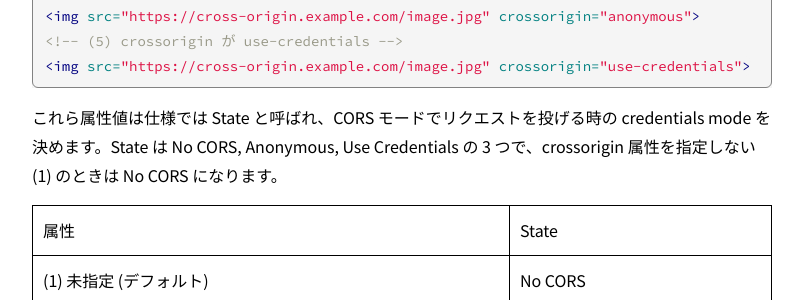
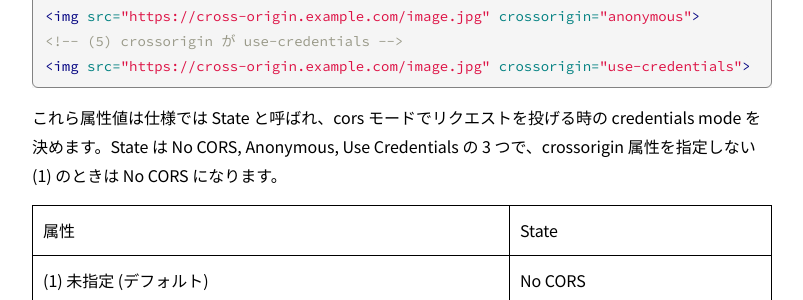
Before and after one commit to nhiroki/nhiroki.github.io, a Jekyll site: the page built from _posts/2021-01-07-crossorigin-attribute.md, in a window 1280 px wide and 900 px high, scrolled down 2197 px. Shown: the part 155-455 px from the top of the window, without its empty margins (238-1041 px from the left). Built offline with Jekyll 4.4.1, drawn with Linux system fonts in a browser that asks for light colours; comment, search, counter and statistics services are not loaded.

Commit message:
Editorial fix

````diff
--- a/_posts/2021-01-07-crossorigin-attribute.md
+++ b/_posts/2021-01-07-crossorigin-attribute.md
@@ -84,7 +84,7 @@ crossorigin 属性は値として `""` (空文字列), `anonymous`, `use-credent
 <img src="https://cross-origin.example.com/image.jpg" crossorigin="use-credentials">
 ```
 
-これら属性値は仕様では State と呼ばれ、CORS モードでリクエストを投げる時の credentials mode を決めます。State は No CORS, Anonymous, Use Credentials の 3 つで、crossorigin 属性を指定しない (1) のときは No CORS になります。
+これら属性値は仕様では State と呼ばれ、cors モードでリクエストを投げる時の credentials mode を決めます。State は No CORS, Anonymous, Use Credentials の 3 つで、crossorigin 属性を指定しない (1) のときは No CORS になります。
 
 |属性|State|
 |(1) 未指定 (デフォルト)|No CORS|
````
